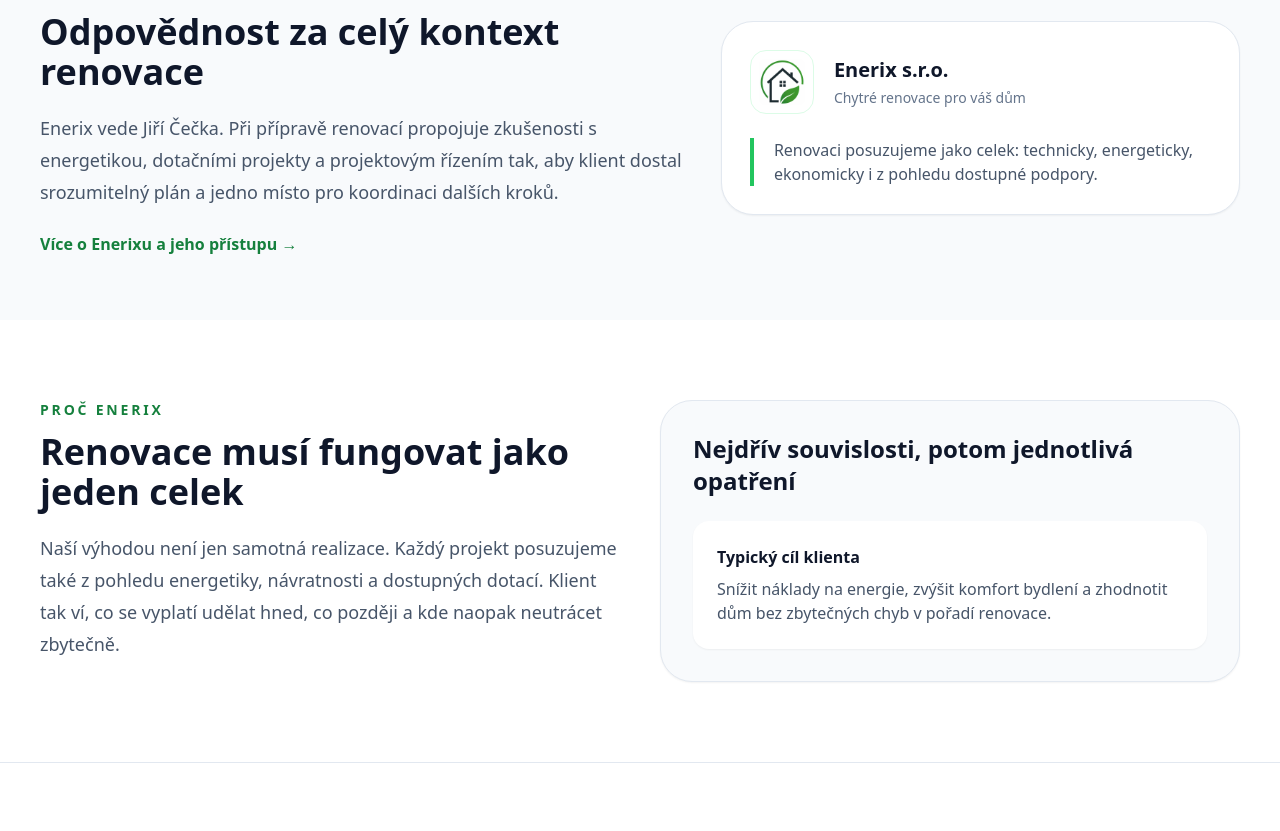
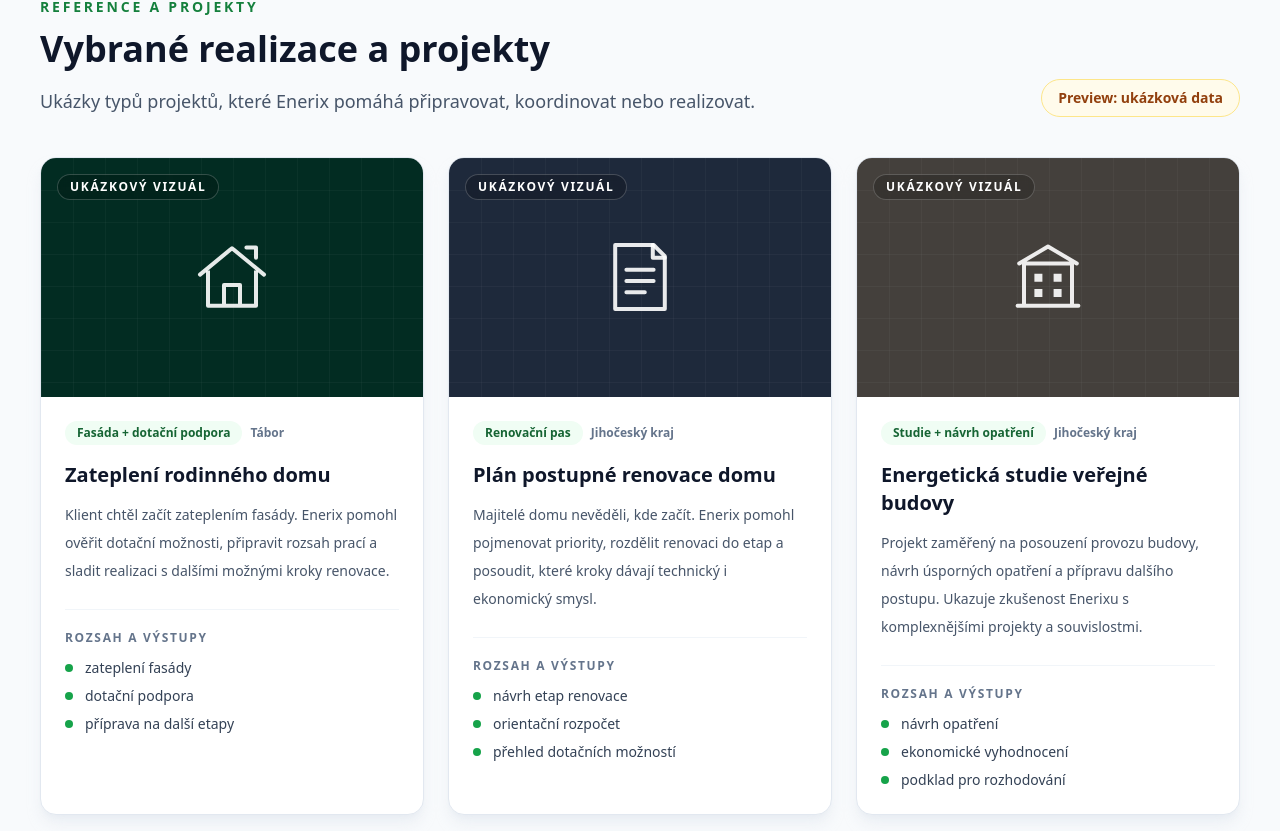
Before and after one commit to Enerixsro/enerix-web, a Next.js app: page / in a window 1280 px wide. Shown: the part 3309-4140 px from the top of the page. Built offline with nearby package versions, Linux system fonts and the light colour scheme.

Commit message:
Add preview project references

```diff
--- a/pages/index.js
+++ b/pages/index.js
@@ -304,7 +304,59 @@
     },
   ];
 
-  const references = [];
+  const references = [
+    {
+      title: "Zateplení rodinného domu",
+      location: "Tábor",
+      type: "Fasáda + dotační podpora",
+      description:
+        "Klient chtěl začít zateplením fasády. Enerix pomohl ověřit dotační možnosti, připravit rozsah prací a sladit realizaci s dalšími možnými kroky renovace.",
+      results: [
+        "zateplení fasády",
+        "dotační podpora",
+        "příprava na další etapy",
+      ],
+      image: null,
+      imageAlt: "Ukázkový vizuál zateplení rodinného domu",
+      visual: "house",
+      visualClass: "bg-emerald-950",
+      preview: true,
+    },
+    {
+      title: "Plán postupné renovace domu",
+      location: "Jihočeský kraj",
+      type: "Renovační pas",
+      description:
+        "Majitelé domu nevěděli, kde začít. Enerix pomohl pojmenovat priority, rozdělit renovaci do etap a posoudit, které kroky dávají technický i ekonomický smysl.",
+      results: [
+        "návrh etap renovace",
+        "orientační rozpočet",
+        "přehled dotačních možností",
+      ],
+      image: null,
+      imageAlt: "Ukázkový vizuál plánu postupné renovace domu",
+      visual: "plan",
+      visualClass: "bg-slate-800",
+      preview: true,
+    },
+    {
+      title: "Energetická studie veřejné budovy",
+      location: "Jihočeský kraj",
+      type: "Studie + návrh opatření",
+      description:
+        "Projekt zaměřený na posouzení provozu budovy, návrh úsporných opatření a přípravu dalšího postupu. Ukazuje zkušenost Enerixu s komplexnějšími projekty a souvislostmi.",
+      results: [
+        "návrh opatření",
+        "ekonomické vyhodnocení",
+        "podklad pro rozhodování",
+      ],
+      image: null,
+      imageAlt: "Ukázkový vizuál energetické studie veřejné budovy",
+      visual: "study",
+      visualClass: "bg-stone-700",
+      preview: true,
+    },
+  ];
 
   const contentAreas = [
     {
@@ -320,6 +372,82 @@
       text: "Praktické články a novinky z oblasti renovací, dotací a energetiky.",
     },
   ];
+
+  const renderReferencePlaceholder = (reference) => (
+    <div
+      role="img"
+      aria-label={reference.imageAlt}
+      className={`relative flex aspect-[16/10] items-center justify-center overflow-hidden ${reference.visualClass}`}
+    >
+      <div className="absolute inset-0 opacity-20 [background-image:linear-gradient(rgba(255,255,255,0.18)_1px,transparent_1px),linear-gradient(90deg,rgba(255,255,255,0.18)_1px,transparent_1px)] [background-size:32px_32px]" />
+      <svg
+        viewBox="0 0 120 120"
+        fill="none"
+        aria-hidden="true"
+        className="relative h-24 w-24 text-white/90"
+      >
+        {reference.visual === "house" && (
+          <>
+            <path
+              d="M20 57 60 24l40 33"
+              stroke="currentColor"
+              strokeWidth="5"
+              strokeLinecap="round"
+              strokeLinejoin="round"
+            />
+            <path
+              d="M30 52v44h60V52M50 96V70h20v26"
+              stroke="currentColor"
+              strokeWidth="5"
+              strokeLinejoin="round"
+            />
+            <path
+              d="M90 36V23H78"
+              stroke="currentColor"
+              strokeWidth="5"
+              strokeLinecap="round"
+              strokeLinejoin="round"
+            />
+          </>
+        )}
+        {reference.visual === "plan" && (
+          <>
+            <path
+              d="M29 20h48l14 14v66H29V20Z"
+              stroke="currentColor"
+              strokeWidth="5"
+              strokeLinejoin="round"
+            />
+            <path
+              d="M76 20v16h15M43 51h34M43 65h34M43 79h23"
+              stroke="currentColor"
+              strokeWidth="5"
+              strokeLinecap="round"
+              strokeLinejoin="round"
+            />
+          </>
+        )}
+        {reference.visual === "study" && (
+          <>
+            <path
+              d="M22 96h76M30 96V43h60v53M24 43l36-21 36 21"
+              stroke="currentColor"
+              strokeWidth="5"
+              strokeLinecap="round"
+              strokeLinejoin="round"
+            />
+            <path
+              d="M43 56h10v10H43zM67 56h10v10H67zM43 75h10v10H43zM67 75h10v10H67z"
+              fill="currentColor"
+            />
+          </>
+        )}
+      </svg>
+      <div className="absolute left-4 top-4 rounded-full border border-white/20 bg-black/20 px-3 py-1 text-xs font-semibold uppercase tracking-[0.14em] text-white backdrop-blur-sm">
+        Ukázkový vizuál
+      </div>
+    </div>
+  );
 
   return (
     <>
@@ -629,6 +757,86 @@
           </div>
         </section>
 
+        {references.length > 0 && (
+          <section className="border-y border-slate-200 bg-slate-50 px-6 py-20 md:px-10">
+            <div className="mx-auto max-w-7xl">
+              <div className="flex flex-col gap-5 md:flex-row md:items-end md:justify-between">
+                <div className="max-w-3xl">
+                  <div className="text-sm font-semibold uppercase tracking-[0.2em] text-green-700">
+                    Reference a projekty
+                  </div>
+                  <h2 className="mt-3 text-3xl font-bold md:text-4xl">
+                    Vybrané realizace a projekty
+                  </h2>
+                  <p className="mt-4 text-lg leading-8 text-slate-600">
+                    Ukázky typů projektů, které Enerix pomáhá připravovat,
+                    koordinovat nebo realizovat.
+                  </p>
+                </div>
+                {references.some((reference) => reference.preview) && (
+                  <div className="w-fit rounded-full border border-amber-200 bg-amber-50 px-4 py-2 text-sm font-semibold text-amber-800">
+                    Preview: ukázková data
+                  </div>
+                )}
+              </div>
+
+              <div className="mt-10 grid gap-6 lg:grid-cols-3">
+                {references.map((reference) => (
+                  <article
+                    key={reference.title}
+                    className="overflow-hidden rounded-2xl border border-slate-200 bg-white shadow-lg shadow-slate-200/70"
+                  >
+                    {reference.image ? (
+                      <img
+                        src={reference.image}
+                        alt={reference.imageAlt}
+                        className="aspect-[16/10] w-full object-cover"
+                      />
+                    ) : (
+                      renderReferencePlaceholder(reference)
+                    )}
+
+                    <div className="p-6">
+                      <div className="flex flex-wrap items-center gap-2 text-xs font-semibold">
+                        <span className="rounded-full bg-green-50 px-3 py-1 text-green-800">
+                          {reference.type}
+                        </span>
+                        <span className="text-slate-500">
+                          {reference.location}
+                        </span>
+                      </div>
+
+                      <h3 className="mt-4 text-xl font-bold leading-7 text-slate-900">
+                        {reference.title}
+                      </h3>
+                      <p className="mt-3 text-sm leading-7 text-slate-600">
+                        {reference.description}
+                      </p>
+
+                      <div className="mt-6 border-t border-slate-100 pt-5">
+                        <div className="text-xs font-bold uppercase tracking-[0.14em] text-slate-500">
+                          Rozsah a výstupy
+                        </div>
+                        <ul className="mt-3 space-y-2">
+                          {reference.results.map((result) => (
+                            <li
+                              key={result}
+                              className="flex items-center gap-3 text-sm font-medium text-slate-700"
+                            >
+                              <span className="h-2 w-2 shrink-0 rounded-full bg-green-600" />
+                              {result}
+                            </li>
+                          ))}
+                        </ul>
+                      </div>
+                    </div>
+                  </article>
+                ))}
+              </div>
+            </div>
+          </section>
+        )}
+
         <section className="bg-slate-50 px-6 py-16 md:px-10">
           <div className="mx-auto grid max-w-7xl gap-8 lg:grid-cols-[1fr_0.8fr] lg:items-center">
             <div>
@@ -675,37 +883,6 @@
             </div>
           </div>
         </section>
-
-        {references.length > 0 && (
-          <section className="mx-auto max-w-7xl px-6 py-20 md:px-10">
-            <div className="text-sm font-semibold uppercase tracking-[0.2em] text-green-700">
-              Reference
-            </div>
-            <h2 className="mt-3 text-3xl font-bold md:text-4xl">
-              Vybrané realizace
-            </h2>
-            <div className="mt-10 grid gap-6 md:grid-cols-2 lg:grid-cols-3">
-              {references.map((reference) => (
-                <article
-                  key={reference.title}
-                  className="overflow-hidden rounded-2xl border border-slate-200 bg-white shadow-sm"
-                >
-                  <img
-                    src={reference.image}
-                    alt={reference.imageAlt}
-                    className="aspect-[4/3] w-full object-cover"
-                  />
-                  <div className="p-6">
-                    <h3 className="text-xl font-semibold">{reference.title}</h3>
-                    <p className="mt-3 leading-7 text-slate-600">
-                      {reference.description}
-                    </p>
-                  </div>
-                </article>
-              ))}
-            </div>
-          </section>
-        )}
 
         <section className="mx-auto grid max-w-7xl gap-10 px-6 py-20 md:px-10 lg:grid-cols-2">
           <div>
```
